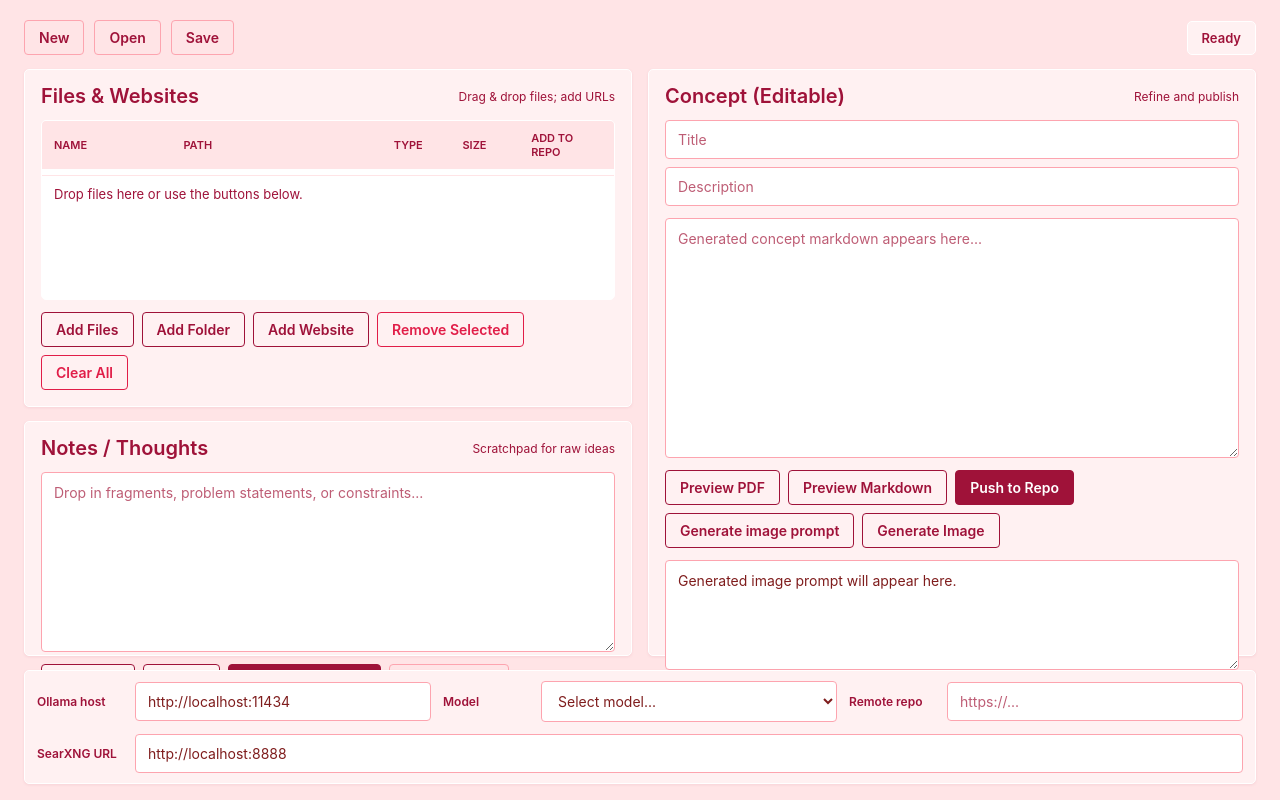
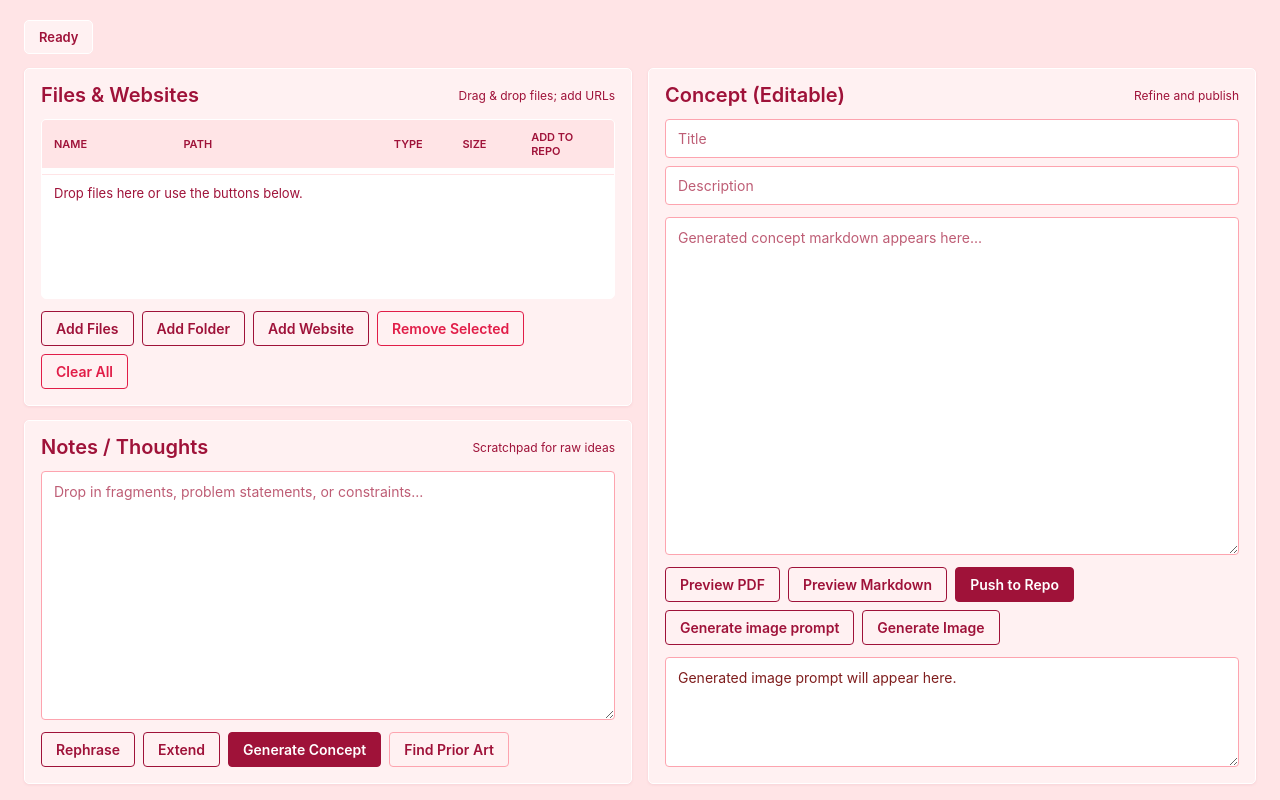
Before and after one commit to giers10/concept-maker, a React (Vite) app: page / in a window 1280 px wide. Built offline with nearby package versions, Linux system fonts and the light colour scheme.

Commit message:
Refactor settings into a dedicated modal and integrate application menu actions

```diff
--- a/src/App.tsx
+++ b/src/App.tsx
@@ -1,4 +1,5 @@
-import { useEffect, useMemo, useState } from "react";
+import { useEffect, useMemo, useRef, useState } from "react";
+import { listen } from "@tauri-apps/api/event";
 import { open } from "@tauri-apps/plugin-dialog";
 import { invoke } from "@tauri-apps/api/core";
 import { getCurrentWebview } from "@tauri-apps/api/webview";
@@ -95,6 +96,8 @@ export default function App() {
 
   const [priorModalOpen, setPriorModalOpen] = useState(false);
   const [priorData, setPriorData] = useState<PriorArtResponse | null>(null);
+  const [settingsModalOpen, setSettingsModalOpen] = useState(false);
+  const menuActionRef = useRef<(action: string) => void>(() => undefined);
 
   const rows = useMemo<RowEntry[]>(() => [...files, ...websites], [files, websites]);
   const markdownPreviewHtml = useMemo(
@@ -642,14 +645,50 @@ export default function App() {
     }
   };
 
+  useEffect(() => {
+    menuActionRef.current = (action: string) => {
+      switch (action) {
+        case "file-new":
+          onNewSession();
+          break;
+        case "file-open":
+          void onOpenSession();
+          break;
+        case "file-save":
+          void onSaveSession();
+          break;
+        case "settings-open":
+          setSettingsModalOpen(true);
+          break;
+      }
+    };
+  });
+
+  useEffect(() => {
+    let unlisten: (() => void) | undefined;
+    let disposed = false;
+
+    listen<string>("app-menu-action", (event) => {
+      menuActionRef.current(event.payload);
+    })
+      .then((cleanup) => {
+        if (disposed) {
+          cleanup();
+        } else {
+          unlisten = cleanup;
+        }
+      })
+      .catch(() => undefined);
+
+    return () => {
+      disposed = true;
+      if (unlisten) unlisten();
+    };
+  }, []);
+
   return (
     <div className="app">
       <div className="top-bar">
-        <div className="top-actions">
-          <button className="ghost" onClick={onNewSession}>New</button>
-          <button className="ghost" onClick={onOpenSession}>Open</button>
-          <button className="ghost" onClick={onSaveSession}>Save</button>
-        </div>
         <div className="status-pill">{status}</div>
       </div>
 
@@ -800,32 +839,6 @@ export default function App() {
         </div>
       </div>
 
-      <div className="bottom-bar">
-        <div className="input-group">
-          <label>Ollama host</label>
-          <input value={ollamaHost} onChange={(e) => setOllamaHost(e.target.value)} />
-        </div>
-        <div className="input-group">
-          <label>Model</label>
-          <select value={ollamaModel} onChange={(e) => setOllamaModel(e.target.value)}>
-            <option value="Select model...">Select model...</option>
-            {models.map((m) => (
-              <option key={m} value={m}>
-                {m}
-              </option>
-            ))}
-          </select>
-        </div>
-        <div className="input-group">
-          <label>Remote repo</label>
-          <input value={gitRemote} onChange={(e) => setGitRemote(e.target.value)} placeholder="https://..." />
-        </div>
-        <div className="input-group">
-          <label>SearXNG URL</label>
-          <input value={searxUrl} onChange={(e) => setSearxUrl(e.target.value)} />
-        </div>
-      </div>
-
       {sessionModalOpen && (
         <div
           style={{
@@ -867,6 +880,70 @@ export default function App() {
             </div>
             <div style={{ marginTop: "16px", textAlign: "right" }}>
               <button onClick={() => setSessionModalOpen(false)}>Close</button>
+            </div>
+          </div>
+        </div>
+      )}
+
+      {settingsModalOpen && (
+        <div
+          className="modal-backdrop"
+          role="presentation"
+          onMouseDown={(event) => {
+            if (event.target === event.currentTarget) {
+              setSettingsModalOpen(false);
+            }
+          }}
+        >
+          <div
+            className="settings-window"
+            role="dialog"
+            aria-modal="true"
+            aria-labelledby="settings-title"
+          >
+            <div className="settings-header">
+              <h3 id="settings-title">Settings</h3>
+              <button className="ghost" onClick={() => setSettingsModalOpen(false)}>
+                Close
+              </button>
+            </div>
+
+            <div className="settings-grid">
+              <label htmlFor="settings-ollama-host">Ollama host</label>
+              <input
+                id="settings-ollama-host"
+                value={ollamaHost}
+                onChange={(e) => setOllamaHost(e.target.value)}
+              />
+
+              <label htmlFor="settings-model">Model</label>
+              <select
+                id="settings-model"
+                value={ollamaModel}
+                onChange={(e) => setOllamaModel(e.target.value)}
+              >
+                <option value="Select model...">Select model...</option>
+                {models.map((m) => (
+                  <option key={m} value={m}>
+                    {m}
+                  </option>
+                ))}
+              </select>
+
+              <label htmlFor="settings-remote-repo">Remote repo</label>
+              <input
+                id="settings-remote-repo"
+                value={gitRemote}
+                onChange={(e) => setGitRemote(e.target.value)}
+                placeholder="https://..."
+              />
+
+              <label htmlFor="settings-searx-url">SearXNG URL</label>
+              <input
+                id="settings-searx-url"
+                value={searxUrl}
+                onChange={(e) => setSearxUrl(e.target.value)}
+              />
             </div>
           </div>
         </div>
```
